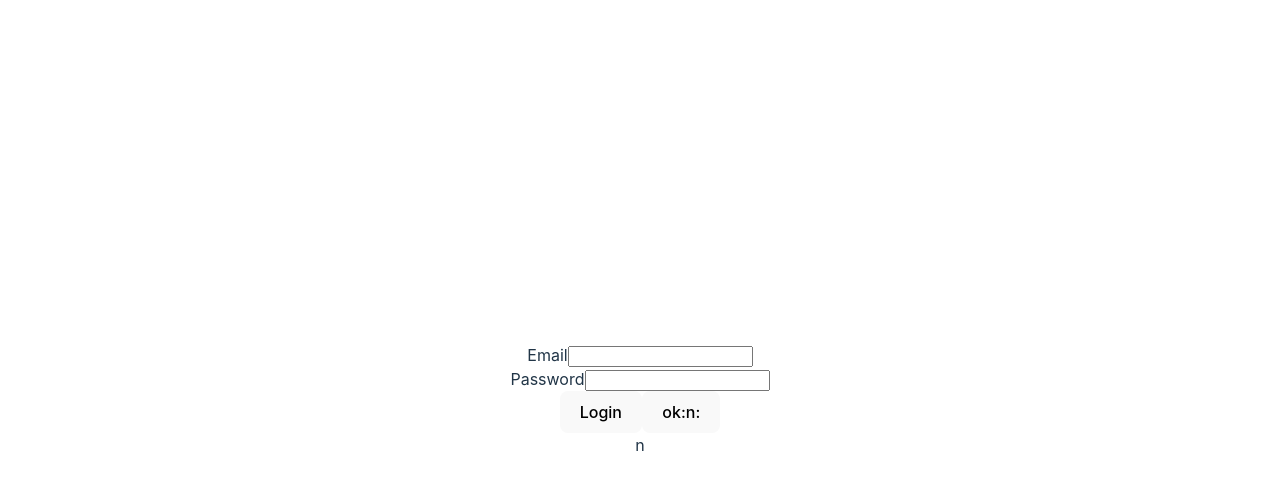
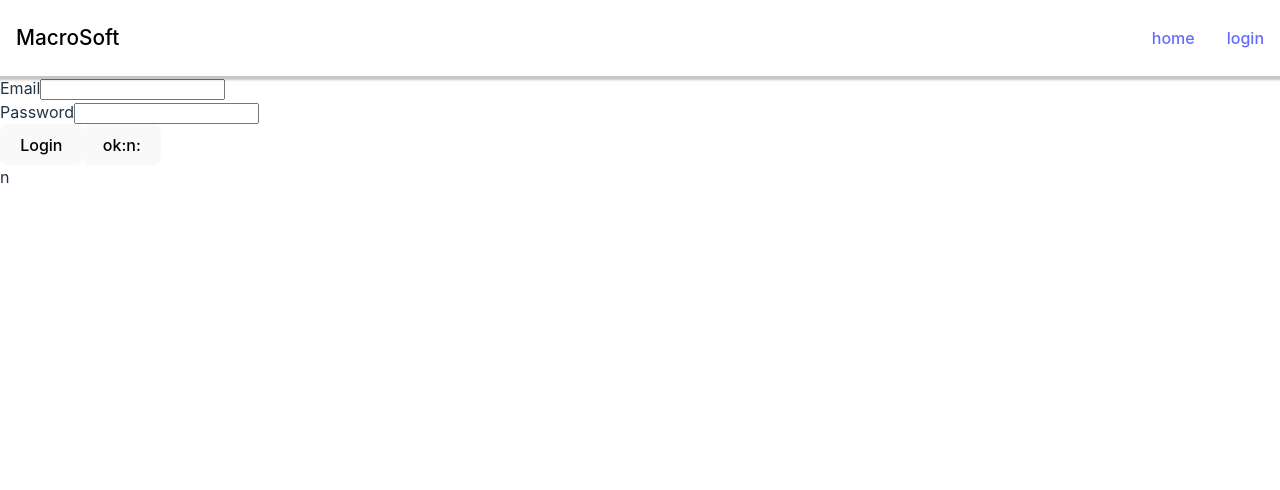
Before and after one commit to cfrancoi/red_tetris, a React (Vite) app in the folder front/: page /login in a window 1280 px wide. Shown: the top 490 px of the page. Built offline with nearby package versions, Linux system fonts and the light colour scheme.

Commit message:
feat: add navbar component

```diff
--- /dev/null
+++ b/front/src/components/layout/Navbar.jsx
@@ -0,0 +1,50 @@
+import { useSelector } from 'react-redux';
+import './navbar.css'
+import { Link } from 'react-router-dom';
+
+
+//TODO transalte
+//TODO test
+//TODO change <a href='link'> tag with react-router components
+export default function Navbar({routes}) {
+
+    const auth = useSelector(state => state.auth);
+
+
+    return(
+        <nav className="navigation">
+            <Link to="/" className="brand-name">
+                MacroSoft
+            </Link>
+            <button className="hamburger">
+                {/* icon from heroicons.com */}
+                <svg
+                xmlns="http://www.w3.org/2000/svg"
+                className="h-5 w-5"
+                viewBox="0 0 20 20"
+                fill="white"
+                >
+                <path
+                    fillRule="evenodd"
+                    d="M3 5a1 1 0 011-1h12a1 1 0 110 2H4a1 1 0 01-1-1zM3 10a1 1 0 011-1h12a1 1 0 110 2H4a1 1 0 01-1-1zM9 15a1 1 0 011-1h6a1 1 0 110 2h-6a1 1 0 01-1-1z"
+                    clipRule="evenodd"
+                />
+                </svg>
+            </button>
+            <div
+                className="navigation-menu">
+                <ul>
+                    {routes.map((route, index) => {
+                        if (auth.isLoggedIn === route.isLoggedIn)
+                            return (
+                                <li key={index}>
+                                    <Link to={route.href}>{route.name}</Link>
+                                </li>
+                            )
+                    })}
+                    {(auth?.isLoggedIn) ? null : <li>  <a href="login">login</a> </li>}
+                </ul>
+            </div>
+        </nav>
+  );
+}
--- /dev/null
+++ b/front/src/components/layout/navbar.css
@@ -0,0 +1,59 @@
+.navigation {
+    height: 60px;
+    width: 100%;
+    display: flex;
+    align-items: center;
+    position: relative;
+    padding: 0.5rem 0rem;
+    background-color: #fff;
+    color: black;
+    box-shadow: 0 2px 2px 2px rgba(9, 9, 9, 0.23);
+  }
+
+  .brand-name {
+    text-decoration: none;
+    color: black;
+    font-size: 1.3rem;
+    margin-left: 1rem;
+  }
+  .navigation-menu {
+    margin-left: auto;
+  }
+
+  .navigation-menu ul {
+    display: flex;
+    padding: 0;
+  }
+  .navigation-menu li {
+    /* // removes default disc bullet for li tags and applies margin to left & right side */
+    list-style-type: none;
+    margin: 0 1rem;
+  }
+  .navigation-menu li a {
+    /* // increases the surface area of the anchor tag to span more than just the anchor text */
+    text-decoration: none;
+    display: block;
+    width: 100%;
+  }
+
+
+  .hamburger {
+    /* // removes default border on button element */
+    border: 0;
+    height: 40px;
+    width: 40px;
+    padding: 0.5rem;
+    border-radius: 50%;
+    background-color: #283b8b;
+    cursor: pointer;
+    transition: background-color 0.2s ease-in-out;
+  /* // positions the icon to the right and center aligns it vertically */
+    position: absolute;
+    top: 50%;
+    right: 25px;
+    transform: translateY(-50%);
+    display: none;
+  }
+  .hamburger:hover {
+    background-color: #2642af;
+  }
--- a/front/src/index.css
+++ b/front/src/index.css
@@ -25,8 +25,6 @@ a:hover {
 
 body {
   margin: 0;
-  display: flex;
-  place-items: center;
   min-width: 320px;
   min-height: 100vh;
 }
--- /dev/null
+++ b/front/src/pages/home/Home.jsx
@@ -0,0 +1,13 @@
+import Navbar from "../../components/layout/Navbar";
+import { routes } from "../../routes/route.constant";
+
+export default function Home() {
+    return(
+        <>
+            <Navbar routes={routes} />
+            <div>
+                Home
+            </div>
+        </>
+    )
+}
--- a/front/src/pages/login/Login.jsx
+++ b/front/src/pages/login/Login.jsx
@@ -2,7 +2,10 @@ import { useForm } from 'react-hook-form'
 import { useDispatch, useSelector } from 'react-redux'
 import { LOGIN_SUCCESS } from '../../actions/auth.types';
 import { login } from '../../actions/auth';
+import { routes } from '../../routes/route.constant';
+import Navbar from '../../components/layout/Navbar';
 
+//TODO transform to Login modal using mateiral UI
 const LoginScreen = () => {
     const { register, handleSubmit } = useForm()
     const auth = useSelector(state => state.auth);
@@ -22,6 +25,8 @@ const LoginScreen = () => {
     }
 
     return (
+        <>
+         <Navbar routes={routes} />
         <form onSubmit={handleSubmit(submitForm)}>
             <div className='form-group'>
             <label htmlFor='email'>Email</label>
@@ -50,6 +55,7 @@ const LoginScreen = () => {
                 {(auth?.isLoggedIn) ? "y" : "n"}
             </div>
         </form>
+        </>
 
     )
 }
--- /dev/null
+++ b/front/src/routes/route.constant.js
@@ -0,0 +1,15 @@
+//TODO name replace with translate
+export const routes = [
+    {
+        href: "/game",
+        name: "game",
+        isLoggedIn: true,
+        roles: []
+    },
+    {
+        href: "/home",
+        name: "home",
+        isLoggedIn: false,
+        roles: []
+    }
+]
--- a/front/src/routes/router.jsx
+++ b/front/src/routes/router.jsx
@@ -1,12 +1,12 @@
 import ErrorPage from '../pages/error/error.jsx';
 import {createBrowserRouter, createRoutesFromElements, Route} from 'react-router-dom';
-import App from '../App.jsx'
 import LoginScreen from '../pages/login/Login.jsx';
+import Home from '../pages/home/Home.jsx';
 
 export const router = createBrowserRouter(
   createRoutesFromElements(
     <Route errorElement={<ErrorPage />} >
-        <Route path="/" element={<App />} />
+        <Route path="/" element={<Home />} />
         <Route path="login" element={<LoginScreen />}/>
     </Route>
 ));
```
Also changed, not shown: 1 other file (tests, documents, lock files or other folders). Lines whose indentation alone changed are shown as unchanged.
